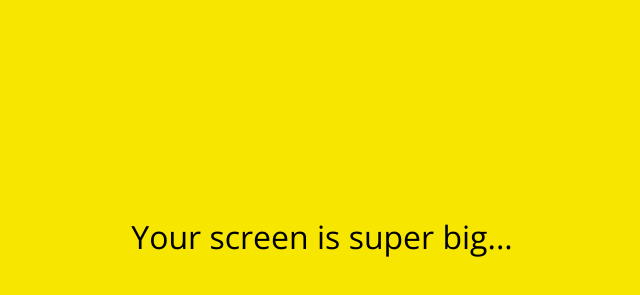
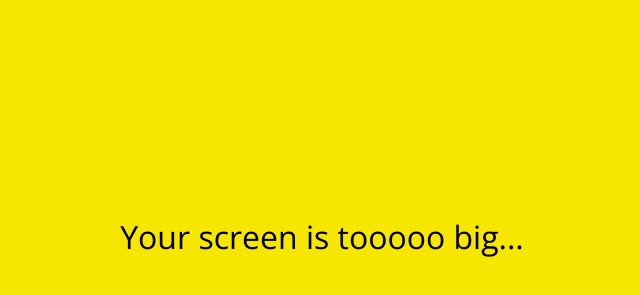
Before and after one commit to diddyd08/kokoa-clone, a plain HTML site: page friends.html in a window 1280 px wide. Shown: the part 163-458 px from the top of the page, without its empty margins (318-958 px from the left). Drawn offline with nearby package versions, Linux system fonts and the light colour scheme.

Commit message:
Update friends.html

```diff
--- a/friends.html
+++ b/friends.html
@@ -119,7 +119,7 @@
     </div>
 
     <div id="no-mobile">
-      <span>Your screen is super big...</span>
+      <span>Your screen is tooooo big...</span>
     </div>
   </body>
 </html>
```
